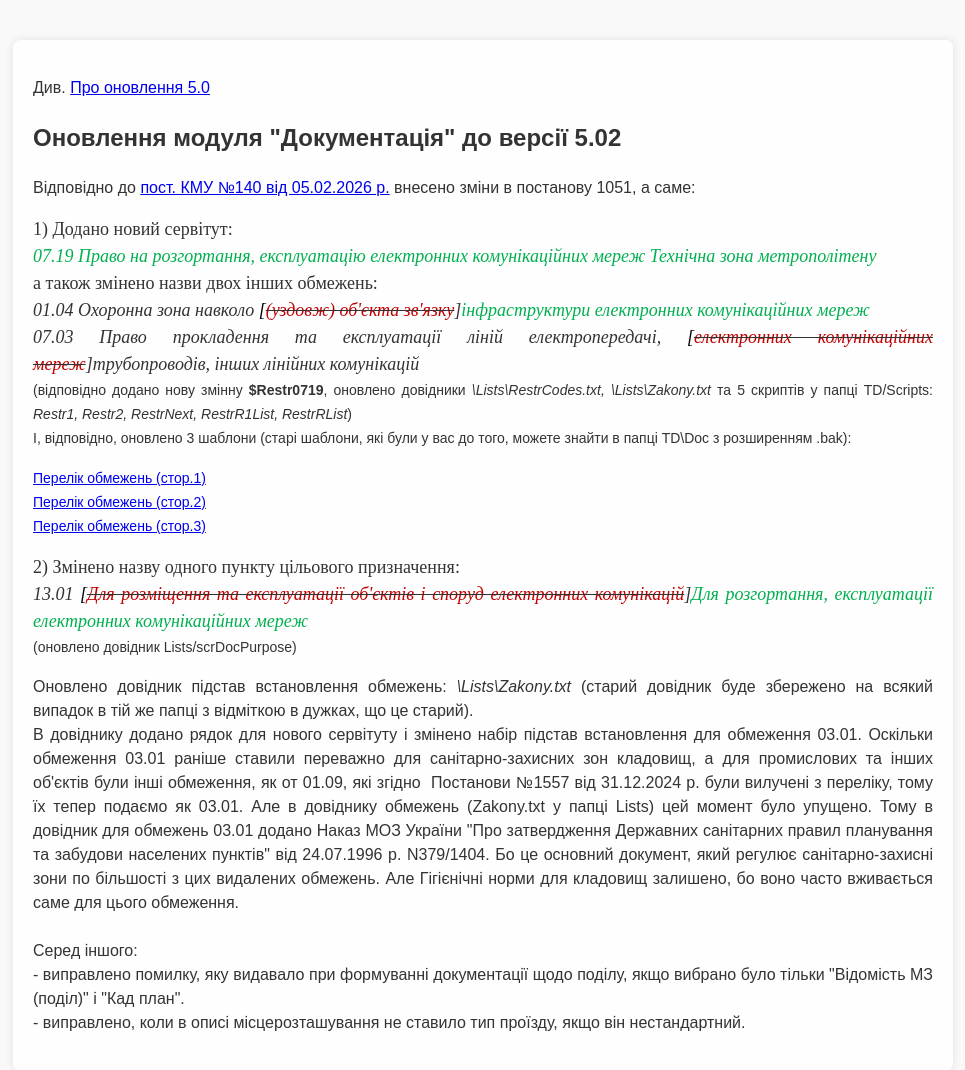
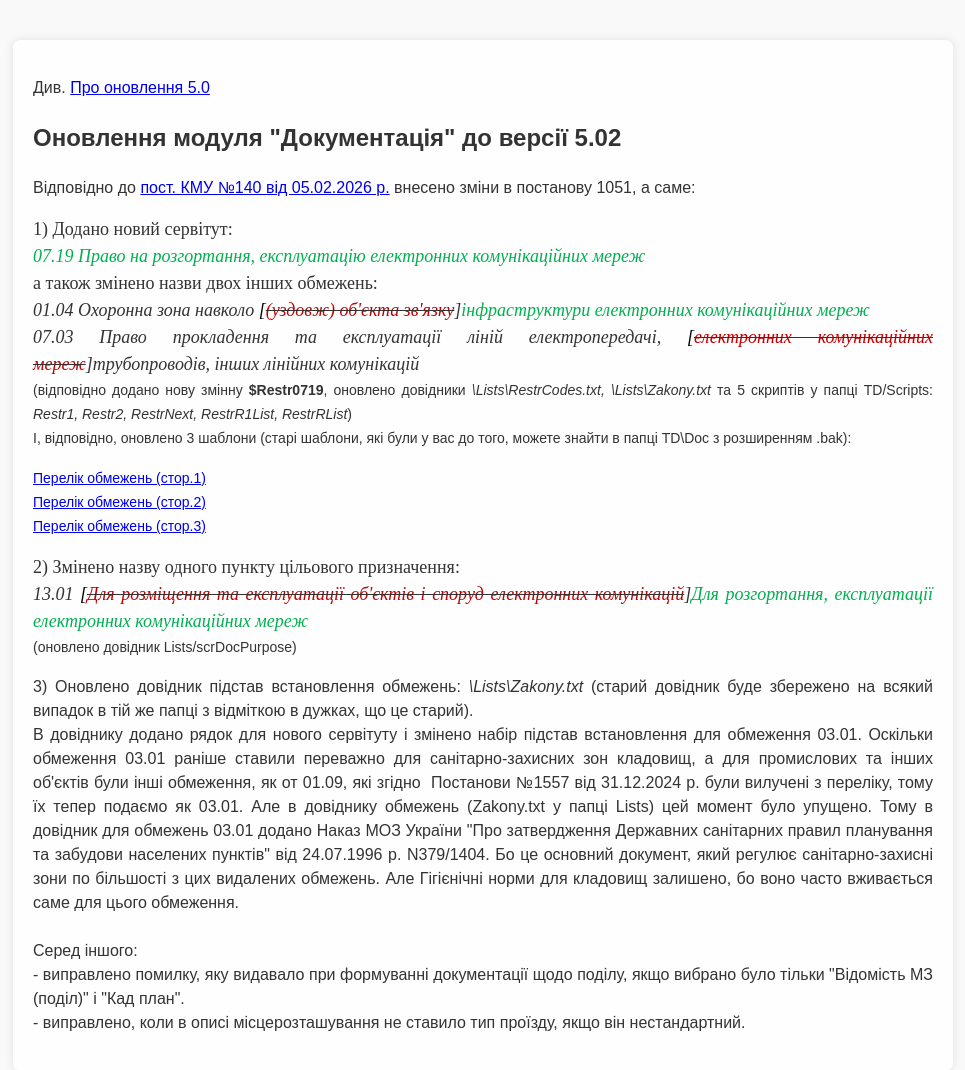
Before and after one commit to fendak/digitals, a plain HTML site: page scrDoc/WhatNew502.html in a window 1280 px wide. Shown: the whole page, without its empty margins (157-1122 px from the left). Drawn offline with Linux system fonts and the light colour scheme.

Commit message:
Update WhatNew502.html

```diff
--- a/scrDoc/WhatNew502.html
+++ b/scrDoc/WhatNew502.html
@@ -43,7 +43,7 @@
 <p>Відповідно до&nbsp;<a href="https://zakon.rada.gov.ua/laws/show/140-2026-%D0%BF#Text">пост. КМУ №140 від 05.02.2026 р.</a>&nbsp;внесено зміни в постанову 1051, а саме:</p>
 
 <p><span style="font-family: &quot;Times New Roman&quot;, serif; font-size: 18px;">1)&nbsp;Додано новий сервітут:</span><br />
-<span style="font-family:Times New Roman,Times,serif;"><span style="font-size:18px;"><span style="color:#00b050;"><em>07.19 Право на розгортання, експлуатацію електронних комунікаційних мереж&nbsp;Технічна зона метрополітену</em></span></span></span><br />
+<span style="font-family:Times New Roman,Times,serif;"><span style="font-size:18px;"><span style="color:#00b050;"><em>07.19 Право на розгортання, експлуатацію електронних комунікаційних мереж</em></span></span></span><br />
 <span style="font-size:18px;"><span style="font-family:Antiqua,sans-serif"><span style="font-family:&quot;Times New Roman&quot;,serif">а також змінено назви двох інших обмежень:</span></span><br />
 <span style="font-family:Times New Roman,Times,serif;"><em>01.04 Охоронна зона навколо</em> <i><span lang="EN-US"><span style="color:black">[</span></span><s><span style="color:#c00000">(уздовж) об&#39;єкта зв&#39;язку</span></s></i><i><span lang="EN-US">]</span><span style="color:#00b050">інфраструктури електронних комунікаційних мереж</span></i><br />
 <em>07.03 Право прокладення та експлуатації ліній електропередачі, </em><i><span lang="EN-US"><span style="color:black">[</span></span><s><span style="color:#c00000">електронних комунікаційних мереж</span></s><span lang="EN-US">]</span></i><em>трубопроводів, інших лінійних комунікацій</em></span></span><br />
@@ -58,7 +58,7 @@
 <em><span style="font-family:Times New Roman,Times,serif;">13.01 </span></em><span style="font-family:Times New Roman,Times,serif;"><i><span lang="EN-US"><span style="color:black">[</span></span><s><span style="color:#c00000">Для розміщення та експлуатації об&#39;єктів і споруд електронних комунікацій</span></s></i><i><span lang="EN-US">]</span></i></span><em><span style="font-family:Times New Roman,Times,serif;"><span style="color:#00b050;">Для розгортання, експлуатації електронних комунікаційних мереж</span></span></em></span><br />
 <span style="font-size:14px;"><span style="font-family:Antiqua,sans-serif">(оновлено довідник Lists/scrDocPurpose)</span></span></p>
 
-<p>Оновлено довідник підстав встановлення обмежень:&nbsp;<em>\Lists\Zakony.txt</em> (старий довідник буде збережено на всякий випадок в тій же папці з відміткою в дужках, що це старий).<br />
+<p>3) Оновлено довідник підстав встановлення обмежень:&nbsp;<em>\Lists\Zakony.txt</em> (старий довідник буде збережено на всякий випадок в тій же папці з відміткою в дужках, що це старий).<br />
 В довіднику додано рядок для нового сервітуту і змінено набір підстав встановлення для обмеження 03.01. Оскільки обмеження 03.01 раніше ставили переважно для санітарно-захисних зон кладовищ, а для промислових та інших об&#39;єктів були інші обмеження, як от 01.09, які&nbsp;згідно &nbsp;Постанови №1557 від 31.12.2024 р.&nbsp;були вилучені з переліку, тому їх тепер подаємо як 03.01. Але в довіднику обмежень (Zakony.txt у папці Lists) цей момент було упущено. Тому в довідник для обмежень 03.01 додано Наказ МОЗ України &quot;Про затвердження Державних санітарних правил планування та забудови населених пунктів&quot; від 24.07.1996 р. N379/1404. Бо це основний документ, який регулює санітарно-захисні зони по більшості з цих видалених обмежень. Але Гігієнічні норми для кладовищ залишено, бо воно часто вживається саме для цього обмеження.<br />
 <br />
 Серед іншого:<br />
```
